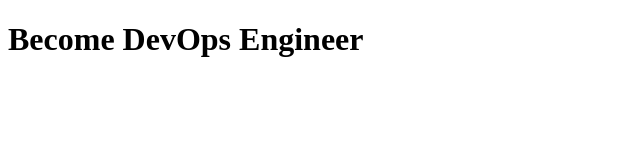
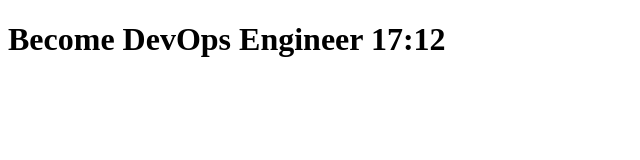
Before and after one commit to kiran-113/dokcer_push_github_actions, a plain HTML site: page index.html in a window 1280 px wide. Shown: the whole page, without its empty margins (0-640 px from the left). Drawn offline with Linux system fonts and the light colour scheme.

Commit message:
first push

```diff
--- a/index.html
+++ b/index.html
@@ -6,7 +6,7 @@
 </head>
 
 <body>
-    <h1>Become DevOps Engineer </h1>
+    <h1>Become DevOps Engineer 17:12</h1>
 </body>
 
 </html>
```
